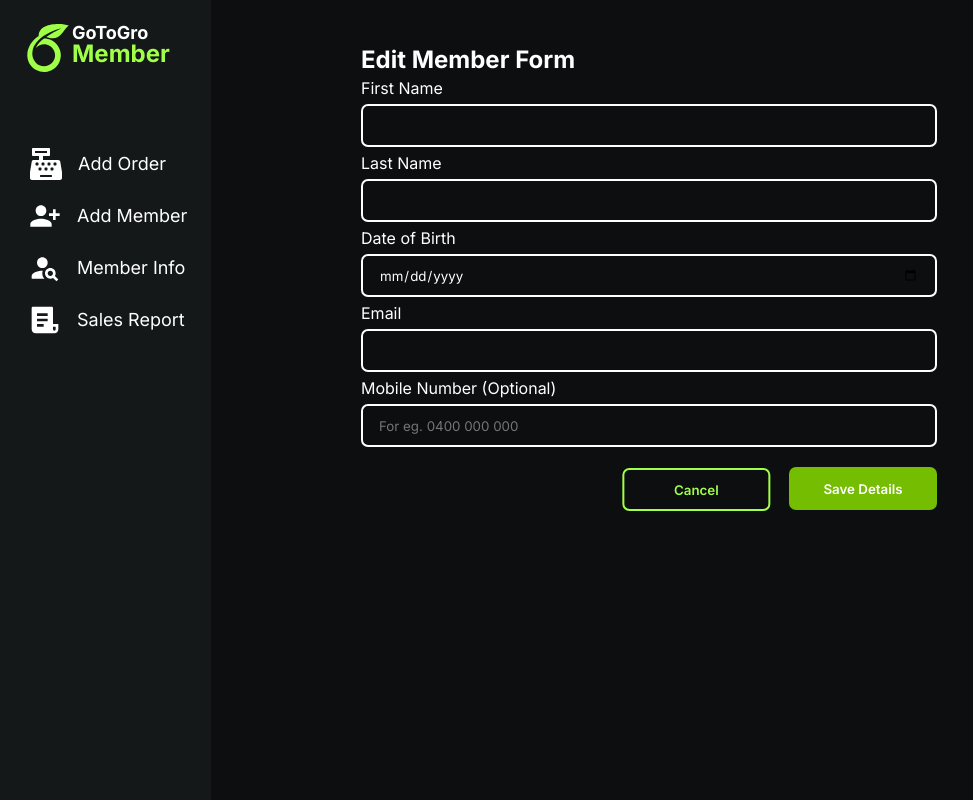
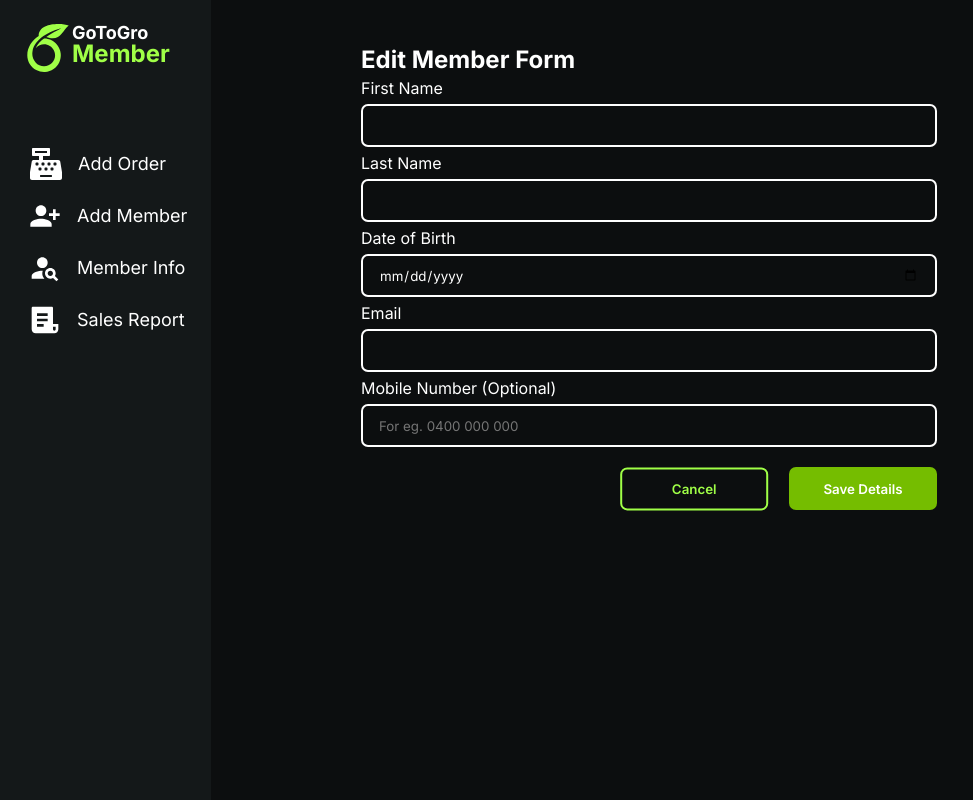
Before and after one commit to GoToGroMSP-20/gotogro-msp-20-v2, a PHP site: page /editMember.php in a window 1280 px wide. Shown: the whole page, without its empty margins (0-973 px from the left). Run offline with PHP 8.4, Linux system fonts and the light colour scheme.

Commit message:
changes made

```diff
--- a/editMember.php
+++ b/editMember.php
@@ -45,12 +45,12 @@
 
 
 
-      <div class="button">
+      <div class="button1">
         <button class="button" id=button1 buttonType="primary" type="submit" name="submit">Save Details</button>
       </div>
 
-      <div class="buttonCancel">
-        <button class="buttonCancel" id=button1 buttonType="secondary" type="reset" name="cancel">Cancel</button>
+      <div class="button2">
+        <button class="button" id=button2 buttonType="secondary" type="reset" name="cancel">Cancel</button>
       </div>
 
 
--- a/styles/editMember.css
+++ b/styles/editMember.css
@@ -23,45 +23,7 @@
   box-sizing: border-box;
 }
 
-
-.buttonCancel {
-  color: var(--clr-white);
-  padding: 12px 0;
-  border-radius: 7px;
-  font-weight: 600;
-  border: none;
-  width: 148px;
-  height: 43px;
-  margin: 0 auto;
-  transform: translate(16%, -60%);
-}
-
-.buttonCancel[buttonType="primary"] {
-  background-color: var(--clr-primary_2);
-}
-
-.buttonCancel[buttonType="secondary"] {
-  color: var(--clr-primary);
-  border: 2px solid var(--clr-primary);
-  background-color: hsla(0, 0%, 0%, 0);
-}
-
-.buttonCancel[disabled] {
-  color: var(--clr-placeholder);
-  background-color: var(--clr-disabled);
-}
-
-.buttonCancel[buttonType="primary"]:hover,
-.buttonCancel[buttonType="secondary"]:hover {
-  cursor: pointer;
-  background-color: var(--clr-primary_3);
-}
-
-.buttonCancel[disabled]:hover {
-  cursor: not-allowed;
-}
-
-.button{
+.button1{
   color: var(--clr-white);
   padding: 12px 0;
   border-radius: 7px;
@@ -72,3 +34,7 @@
   width: 148px;
   height: 43px;
 }
+
+.button2{
+  transform: translate(45%, -127%);
+}
```
